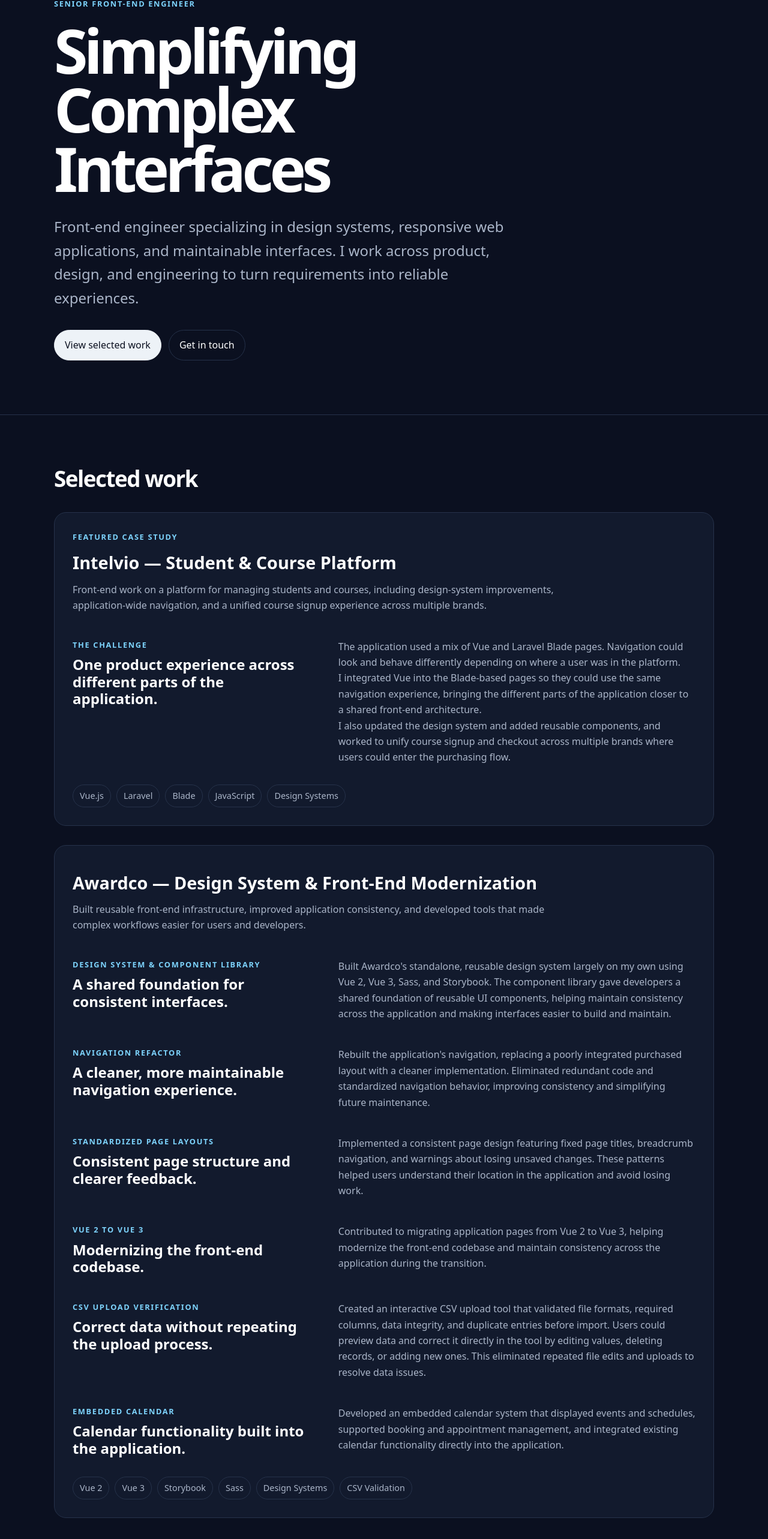
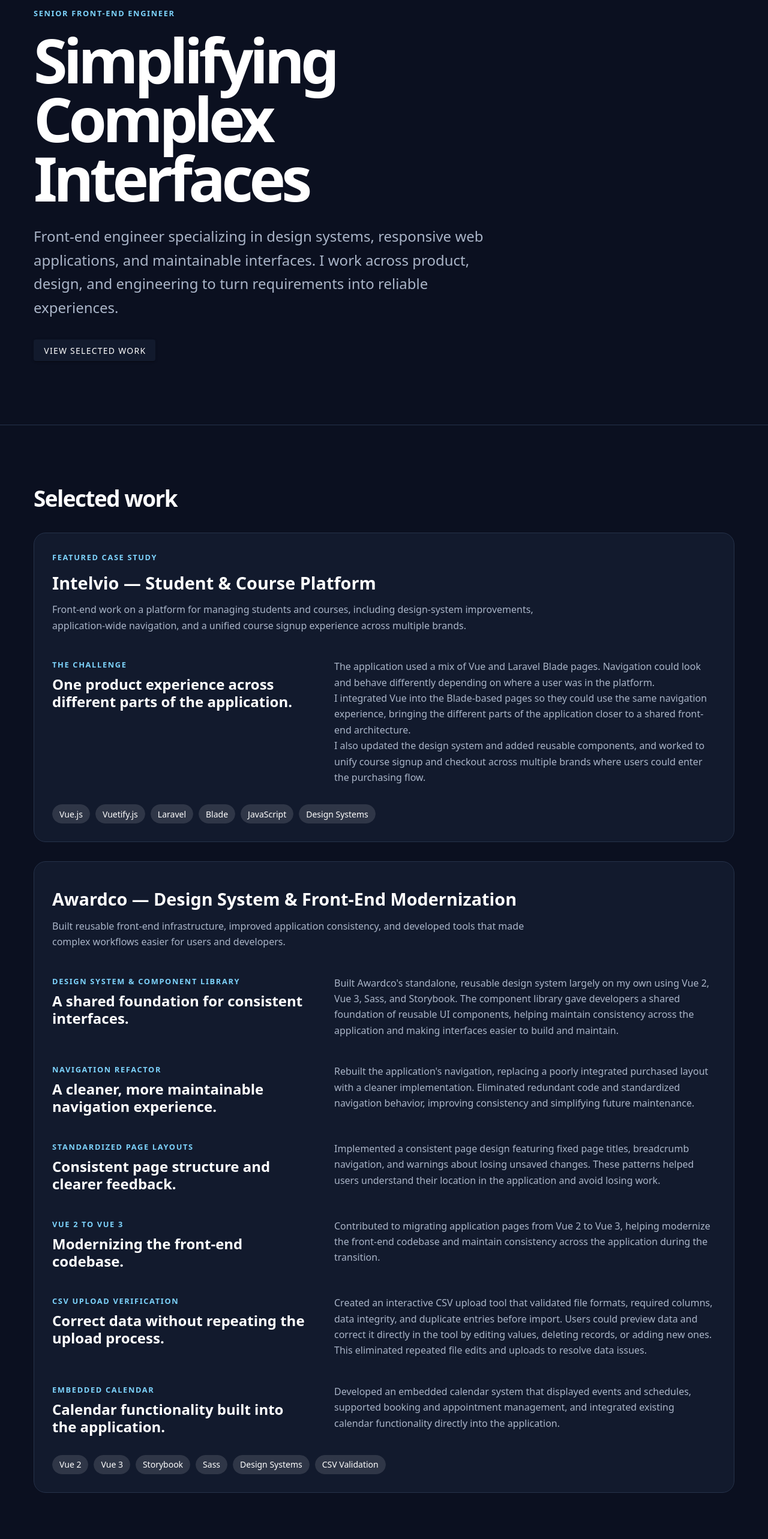
Before and after one commit to dfmiller/darin-portfolio, a Vue app: page / in a window 1280 px wide. Shown: the part 132-2698 px from the top of the page at 60% size. Built offline with nearby package versions, Linux system fonts and the light colour scheme.

Commit message:
vuetifying

```diff
--- a/src/App.vue
+++ b/src/App.vue
@@ -2,7 +2,7 @@
   <BaseApp id="top" title="Darin F. Miller">
     <v-main>
       <header class="hero">
-        <div class="wrap">
+        <v-container class="wrap">
           <div class="eyebrow">Senior Front-End Engineer</div>
 
           <h1>Simplifying Complex Interfaces</h1>
@@ -15,23 +15,22 @@
           </p>
 
           <div class="actions">
-            <a class="button primary" href="#work">View selected work</a>
-            <a class="button" href="mailto:darinfmiller@gmail.com">Get in touch</a>
+            <v-btn href="#work">View selected work</v-btn>
           </div>
-        </div>
+        </v-container>
       </header>
 
       <section id="work">
-        <div class="wrap">
+        <v-container class="wrap">
           <SectionHeading
             title="Selected work"
           />
           <CaseStudy />
-        </div>
+        </v-container>
       </section>
 
       <section id="strengths">
-        <div class="wrap">
+        <v-container class="wrap">
           <SectionHeading title="What I bring" />
 
           <div class="card-grid">
@@ -41,52 +40,49 @@
               <p>{{ item.description }}</p>
             </article>
           </div>
-        </div>
+        </v-container>
       </section>
 
       <section id="skills">
-        <div class="wrap">
+        <v-container class="wrap">
           <SectionHeading
             title="Technical toolkit"
             description="Technologies and practices represented in my professional experience."
           />
           <SkillList :skills="skills" />
-        </div>
+        </v-container>
       </section>
 
       <section id="experience">
-        <div class="wrap">
+        <v-container class="wrap">
           <SectionHeading title="Experience" />
           <ExperienceTimeline :experience="experience" />
-        </div>
+        </v-container>
       </section>
 
       <section id="contact">
-        <div class="wrap">
+        <v-container class="wrap">
           <SectionHeading
             title="Let's talk"
             description="Interested in building maintainable front-end systems, improving product experiences, or untangling complicated interfaces?"
           />
 
           <div class="actions">
-            <a class="button primary" href="mailto:darinfmiller@gmail.com">
-              darinfmiller@gmail.com
-            </a>
-            <a
-              class="button"
+            <v-btn
+              class="text-none"
               href="https://www.linkedin.com/in/darinfmiller"
               target="_blank"
               rel="noreferrer"
             >
               LinkedIn
-            </a>
+            </v-btn>
           </div>
-        </div>
+        </v-container>
       </section>
     </v-main>
 
     <footer>
-      <div class="wrap">&copy; {{ year }} Darin F. Miller</div>
+      <v-container class="wrap">&copy; {{ year }} Darin F. Miller</v-container>
     </footer>
   </BaseApp>
 </template>
--- a/src/components/CaseStudy.vue
+++ b/src/components/CaseStudy.vue
@@ -38,11 +38,12 @@
       </div>
 
       <div class="tech-row">
-        <span>Vue.js</span>
-        <span>Laravel</span>
-        <span>Blade</span>
-        <span>JavaScript</span>
-        <span>Design Systems</span>
+        <v-chip>Vue.js</v-chip>
+        <v-chip>Vuetify.js</v-chip>
+        <v-chip>Laravel</v-chip>
+        <v-chip>Blade</v-chip>
+        <v-chip>JavaScript</v-chip>
+        <v-chip>Design Systems</v-chip>
       </div>
     </article>
 
@@ -148,12 +149,12 @@
       </div>
 
       <div class="tech-row">
-        <span>Vue 2</span>
-        <span>Vue 3</span>
-        <span>Storybook</span>
-        <span>Sass</span>
-        <span>Design Systems</span>
-        <span>CSV Validation</span>
+        <v-chip>Vue 2</v-chip>
+        <v-chip>Vue 3</v-chip>
+        <v-chip>Storybook</v-chip>
+        <v-chip>Sass</v-chip>
+        <v-chip>Design Systems</v-chip>
+        <v-chip>CSV Validation</v-chip>
       </div>
     </article>
 
--- a/src/components/SkillList.vue
+++ b/src/components/SkillList.vue
@@ -1,8 +1,8 @@
 <template>
   <div class="skills">
-    <span v-for="skill in skills" :key="skill" class="skill">
+    <v-chip v-for="skill in skills" :key="skill">
       {{ skill }}
-    </span>
+    </v-chip>
   </div>
 </template>
 
--- a/src/styles.css
+++ b/src/styles.css
@@ -25,11 +25,6 @@
 
 a {
   color: inherit;
-}
-
-.wrap {
-  width: min(var(--max), calc(100% - 48px));
-  margin: 0 auto;
 }
 
 .site-nav {
@@ -102,14 +97,6 @@
   flex-wrap: wrap;
   gap: 12px;
   margin-top: 34px;
-}
-
-.button {
-  display: inline-block;
-  padding: 11px 17px;
-  border: 1px solid var(--line);
-  border-radius: 999px;
-  text-decoration: none;
 }
 
 .button.primary {
@@ -186,15 +173,6 @@
   flex-wrap: wrap;
   gap: 9px;
   margin-top: 32px;
-}
-
-.tech-row span,
-.skill {
-  border: 1px solid var(--line);
-  border-radius: 999px;
-  padding: 6px 11px;
-  color: var(--muted);
-  font-size: 0.9rem;
 }
 
 .card-grid {
```
